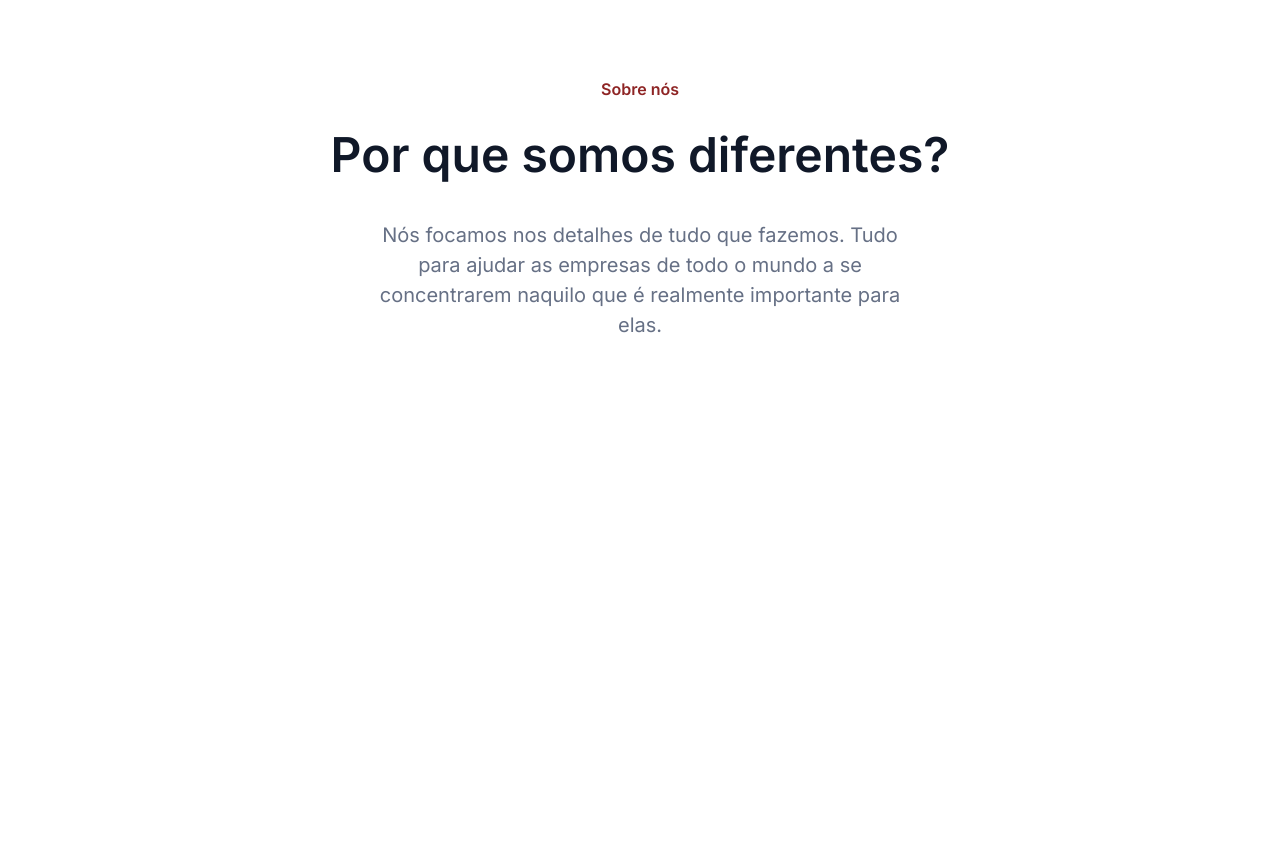
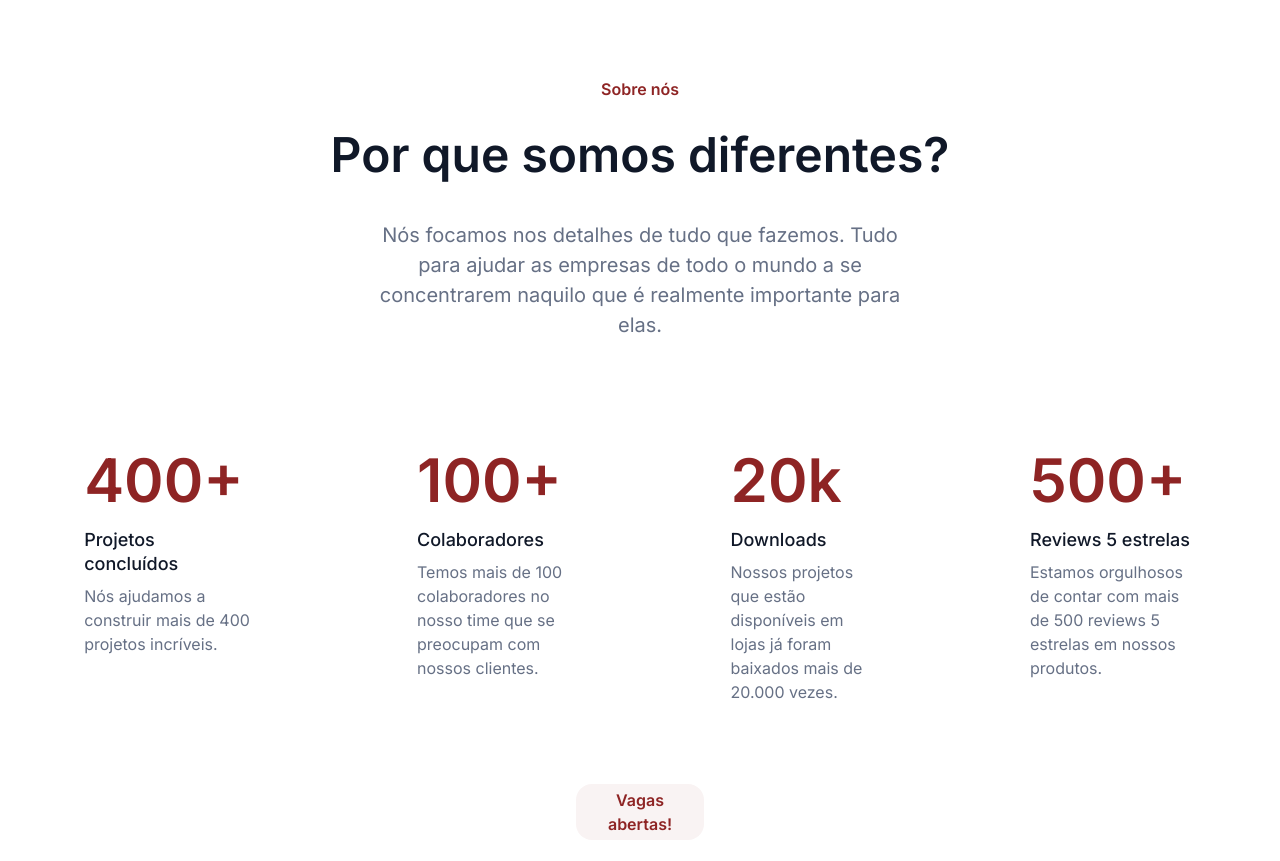
Before and after one commit to lizvidotti91/7-days-of-code, a plain HTML site: page HTML_CSS/index.html in a window 1280 px wide. Shown: the part 83-944 px from the top of the page. Before the commit the page ends 800 px from the top, so only its background shows below. Drawn offline with Linux system fonts and the light colour scheme.

Commit message:
Dias 3 e 4

```diff
--- a/HTML_CSS/index.html
+++ b/HTML_CSS/index.html
@@ -29,10 +29,10 @@
                 <a href="#">Produtos</a>
             </li>
             <li class="menu-item">
-                <a href="#">Recursos</a>
+                <a href="#metricas-container">Recursos</a>
             </li>
             <li class="menu-item">
-                <a href="#">Sobre Nós</a>
+                <a href="#about-us">Sobre Nós</a>
             </li>
         </ul>
         <ul class="nav-btns">
@@ -49,6 +49,49 @@
         <p>Nós focamos nos detalhes de tudo que fazemos. Tudo para ajudar as empresas de todo o mundo a se concentrarem
             naquilo que é realmente importante para elas.</p>
     </section>
+
+    <section id="metricas-container">
+        <ul class="metricas-list">
+            <li class="metricas-item">
+                <h2>400+</h2>
+                <p>
+                    <spam>Projetos concluídos</spam>
+                    Nós ajudamos a construir mais de 400 projetos incríveis.
+                </p>
+            </li>
+
+            <li class="metricas-item">
+                <h2>100+</h2>
+                <p>
+                    <spam>Colaboradores</spam>
+                    Temos mais de 100 colaboradores no nosso time que se preocupam com nossos clientes.
+                </p>
+            </li>
+
+            <li class="metricas-item">
+                <h2>20k</h2>
+                <p>
+                    <spam>Downloads</spam>
+                    Nossos projetos que estão disponíveis em lojas já foram baixados mais de 20.000 vezes.
+                </p>
+            </li>
+
+            <li class="metricas-item">
+                <h2>500+</h2>
+                <p>
+                    <spam>Reviews 5 estrelas</spam>
+                    Estamos orgulhosos de contar com mais de 500 reviews 5 estrelas em nossos produtos.
+                </p>
+            </li>
+        </ul>
+    </section>
+
+    <section id="talents">
+        <h1>Vagas abertas!</h1>
+        <h2>Estamos procurando por talentos</h2>
+        <p>Somos uma equipe 100% remota com pessoas do Brasil inteiro.</p>
+        <img src="./images/talentos.png" alt="Equipe">
+    </section>
 </body>
 
 </html>
--- a/HTML_CSS/style.css
+++ b/HTML_CSS/style.css
@@ -130,3 +130,45 @@ p{
     text-align: center;
     width: 50%;
 }
+
+.metricas-list{
+    display: grid;
+    grid-template-columns: auto auto auto auto;
+}
+
+.metricas-item h2{
+    color: var(--red);
+    line-height: 72px;
+    font-size: 60px;
+    font-weight: 600;
+    text-align: left;
+    width: 50%;
+}
+
+.metricas-item p{
+    font-size: var(--regular-text);
+    line-height: 24px;
+    margin: 12px auto 0;
+    text-align: left;
+}
+
+.metricas-item p spam{
+    color: var(--grey-900);
+    display: block;
+    font-size: var(--medium-text);
+    font-weight: var(--medium);
+    margin-bottom: 8px;
+}
+
+#talents h1{
+    background: rgba(142, 36, 36, 0.05);
+    border-radius: 16px;
+    margin: 10vh auto 0;
+    padding: 4px 12px;
+    width: 10vw;
+}
+
+#talents img{
+    margin: 64px 10%;
+    width: 80%;
+}
```
Also changed, not shown: HTML_CSS/images/talentos.png (added).
